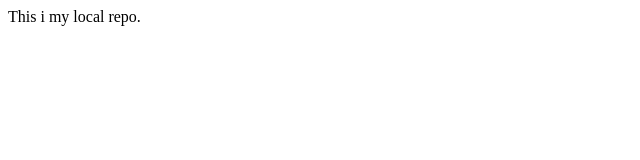
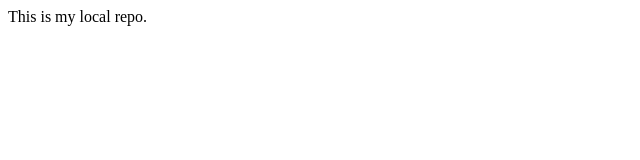
Before and after one commit to singhbalendu211/localrepo, a plain HTML site: page index.html in a window 1280 px wide. Shown: the full height of the page, 0-640 px from the left. Drawn offline with Linux system fonts and the light colour scheme.

Commit message:
Paragraph corrected

```diff
--- a/index.html
+++ b/index.html
@@ -1 +1 @@
-<p>This i my local repo.</p>
+<p>This is my local repo.</p>
```
